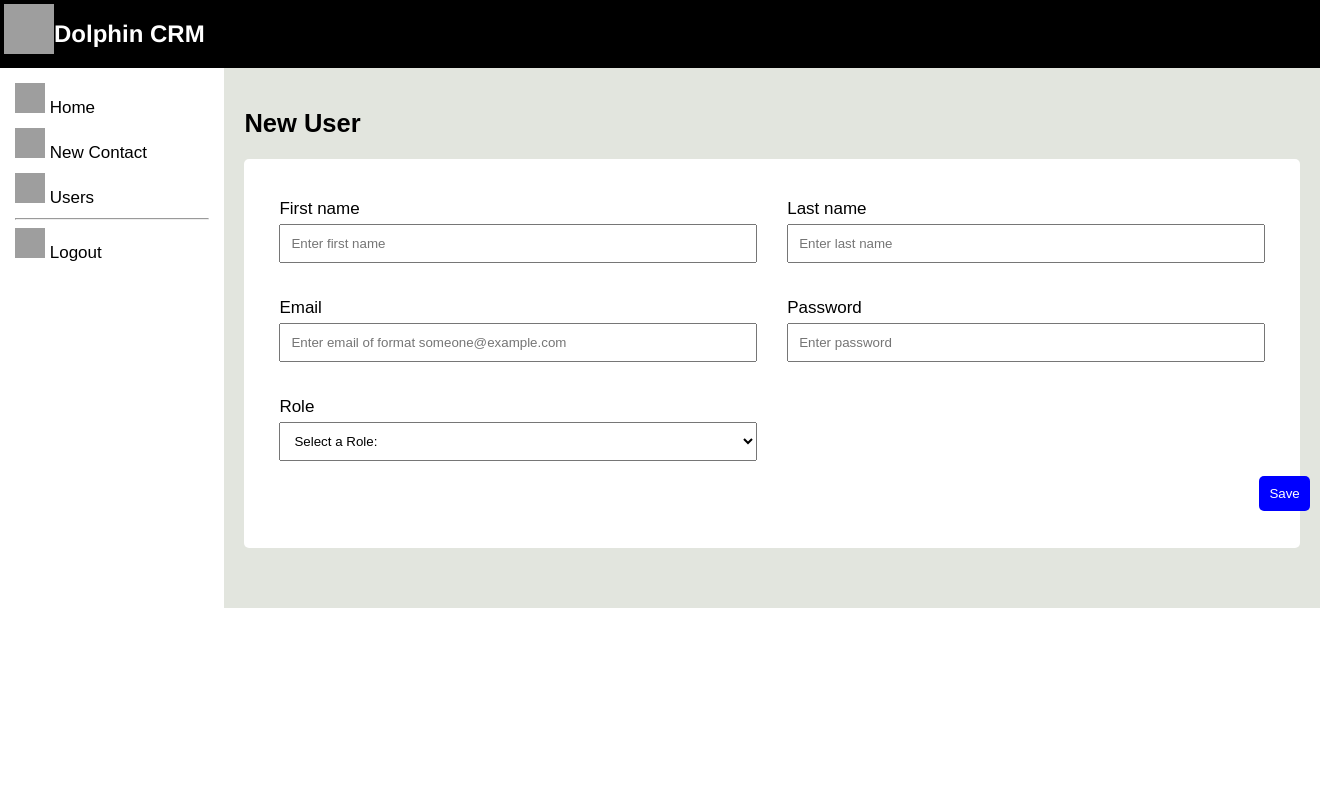
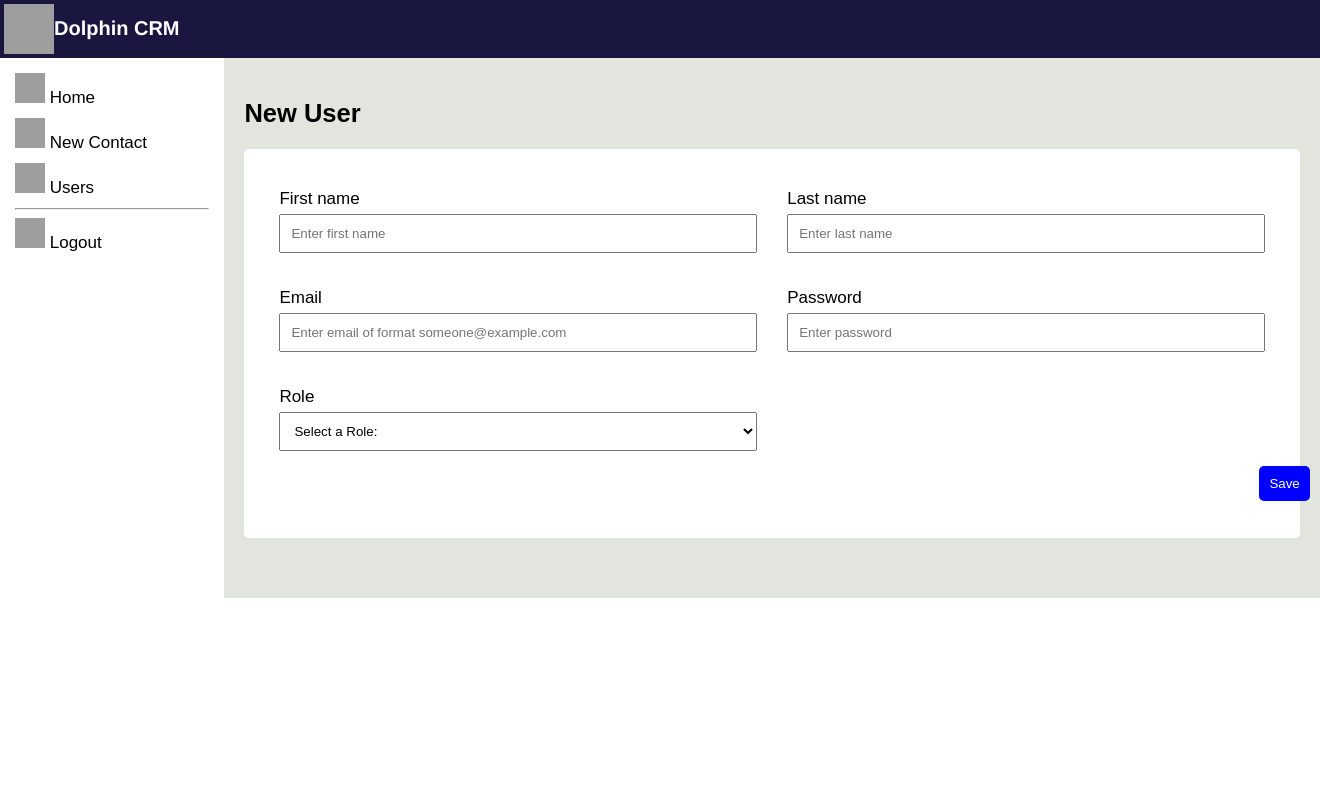
Before and after one commit to MrNeilSasa/info2180finalproject, a PHP site: page /newuser.html in a window 1320 px wide. Run offline with PHP 8.4, Linux system fonts and the light colour scheme; grey boxes are pictures that could not be loaded.

Commit message:
Update newuser.css

```diff
--- a/newuser.css
+++ b/newuser.css
@@ -2,10 +2,11 @@ body{
     margin: 0;
     height: 100vh;
     width: 100vw;
+    font-family: system-ui, -apple-system, BlinkMacSystemFont, 'Segoe UI', Roboto, Oxygen, Ubuntu, Cantarell, 'Open Sans', 'Helvetica Neue', sans-serif;
 }
 
 .header{
-    background-color: black;
+    background-color:  rgba(5, 3, 47, 0.918);
 }
 
 .heading{
@@ -13,7 +14,7 @@ body{
     text-align: left;
     color: white;
     font-family: 'Franklin Gothic Medium', 'Arial Narrow', Arial, sans-serif;
-    font-size: 12px;
+    font-size: 10px;
     padding: 4px;
 }
 
```
